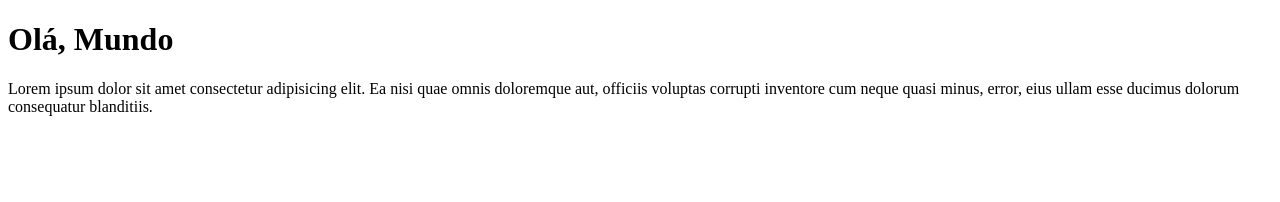
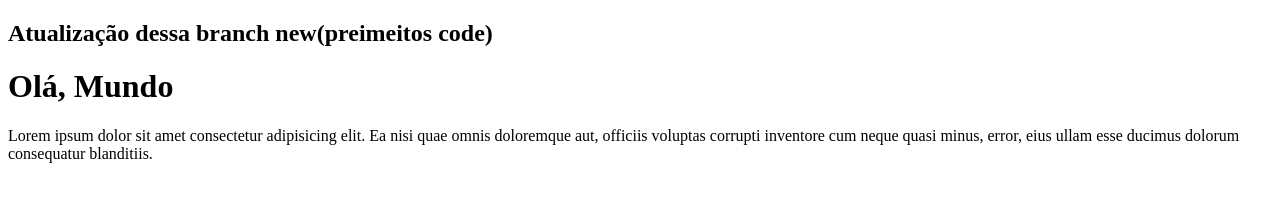
Before and after one commit to FelipeAguiar04/Primeiro, a plain HTML site: page index.html in a window 1280 px wide. Drawn offline with Linux system fonts and the light colour scheme.

Commit message:
add atualização branch new

```diff
--- a/index.html
+++ b/index.html
@@ -7,6 +7,7 @@
     <title>Document</title>
 </head>
 <body>
+     <h2>Atualização dessa branch new(preimeitos code)</h2>
     <h1>Olá, Mundo</h1>
     <p>Lorem ipsum dolor sit amet consectetur adipisicing elit. Ea nisi quae omnis doloremque aut, officiis voluptas corrupti inventore cum neque quasi minus, error, eius ullam esse ducimus dolorum consequatur blanditiis.</p>
 </body>
```
